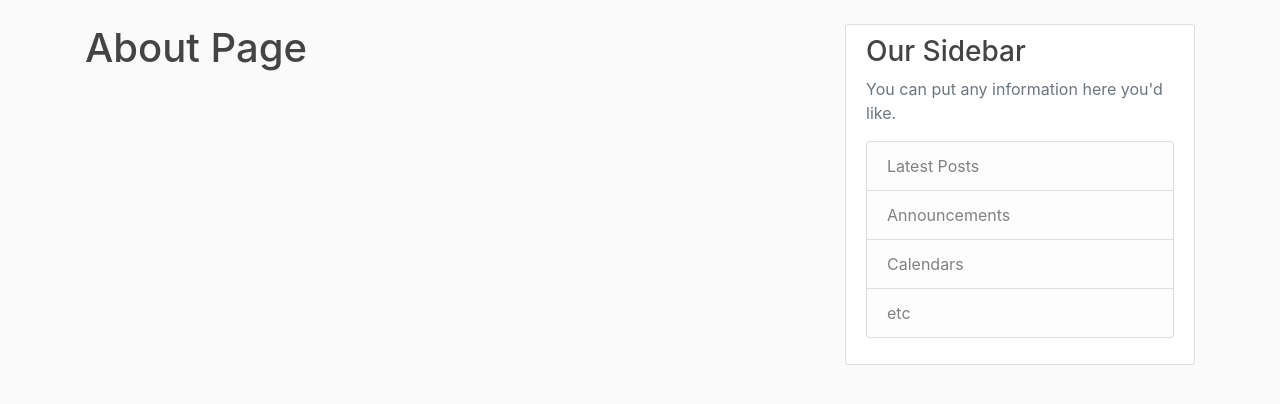
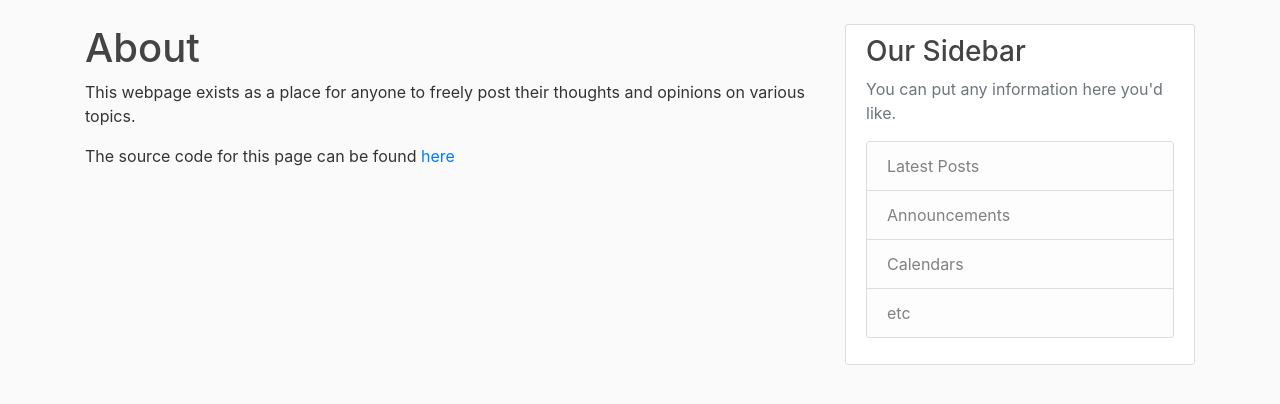
Before and after one commit to Rrebirrth/Demo_NewsApp, a Django app: page /about/ in a window 1280 px wide. Shown: the part 56-460 px from the top of the page. Run offline with Django 3.2, Linux system fonts and the light colour scheme; some libraries are stand-ins or nearby versions.

Commit message:
Added content to the about page

```diff
--- a/blog/templates/blog/about.html
+++ b/blog/templates/blog/about.html
@@ -1,7 +1,11 @@
 {% extends 'blog/base.html'%}
 {% block content%}
 
-    <h1>About Page</h1>
+    <h1>About</h1>
+
+
+    <p>This webpage exists as a place for anyone to freely post their thoughts and opinions on various topics.</p>
+    <p>The source code for this page can be found <a href = "https://github.com/Rrebirrth/Demo_NewsApp">here</a></p>
 
 
 
```
